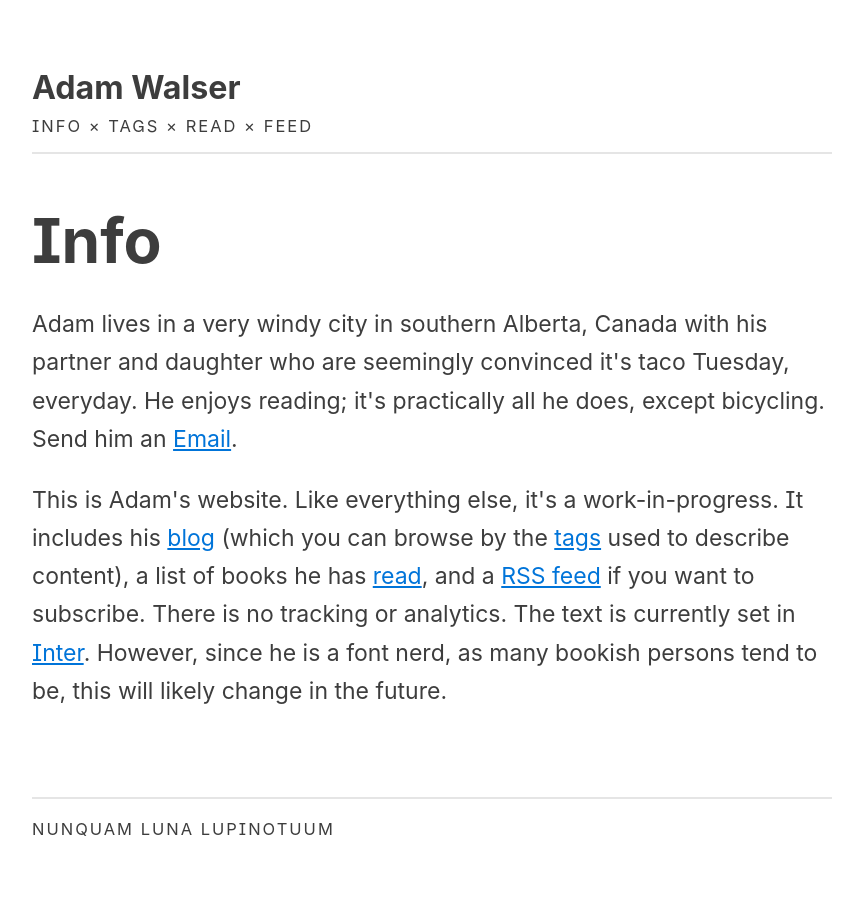
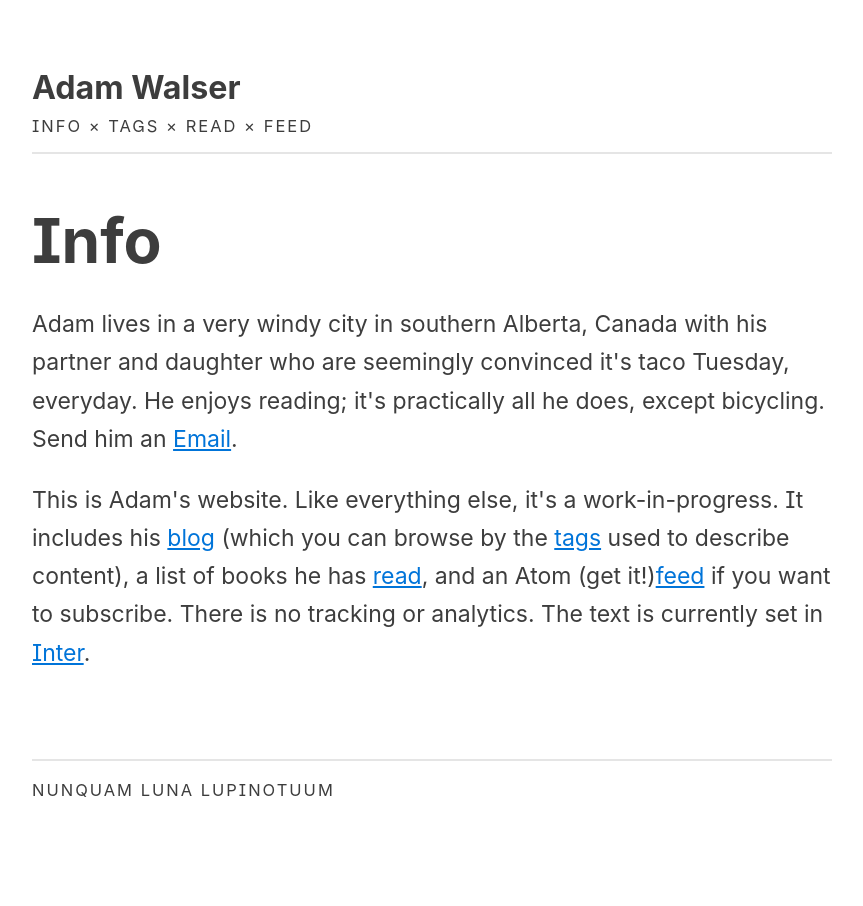
Before and after one commit to ajpwalser/ajpwalser.github.io, a Jekyll site: the page built from info.html, in a window 1280 px wide. Shown: the whole page, without its empty margins (208-1071 px from the left). Built offline with Jekyll 4.4.1, drawn with Linux system fonts in a browser that asks for light colours; some web fonts are replaced.

Commit message:
Update info.html

```diff
--- a/info.html
+++ b/info.html
@@ -6,5 +6,5 @@
 
 <h2>Info</h2>
 <p class="first">Adam lives in a very windy city in southern Alberta, Canada with his partner and daughter who are seemingly convinced it's taco Tuesday, everyday. He enjoys reading; it's practically all he does, except bicycling. Send him an <a href="mailto:ajpwalser@gmail.com">Email</a>.</p>
-<p>This is Adam's website. Like everything else, it's a work-in-progress. It includes his <a href="https://ajpwalser.github.io/">blog</a> (which you can browse by the <a href="https://ajpwalser.github.io/tags/">tags</a> used to describe content), a list of books he has <a href="https://ajpwalser.github.io/read/">read</a>, and a <a href="https://ajpwalser.github.io/feed.xml">RSS feed</a> if you want to subscribe. There is no tracking or analytics. The text is currently set in <a href="https://rsms.me/inter/">Inter</a>. However, since he is a font nerd, as many bookish persons tend to be, this will likely change in the future.</p>
+<p>This is Adam's website. Like everything else, it's a work-in-progress. It includes his <a href="https://ajpwalser.github.io/">blog</a> (which you can browse by the <a href="https://ajpwalser.github.io/tags/">tags</a> used to describe content), a list of books he has <a href="https://ajpwalser.github.io/read/">read</a>, and an Atom (get it!)<a href="https://ajpwalser.github.io/feed.xml">feed</a> if you want to subscribe. There is no tracking or analytics. The text is currently set in <a href="https://rsms.me/inter/">Inter</a>.</p>
 <div class="spacer"></div>
```
